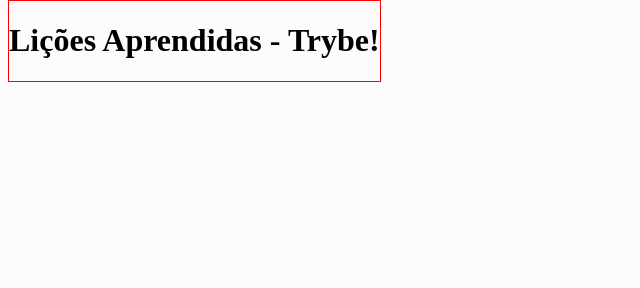
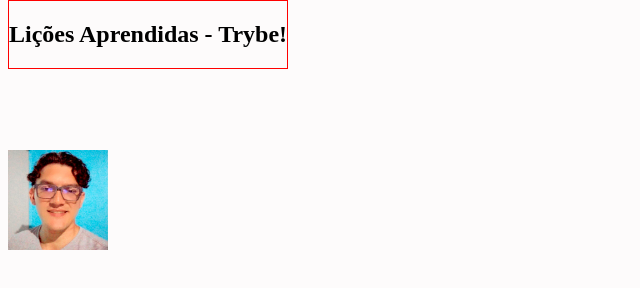
Before and after one commit to pedro-henrique-a-silva/lessons-learned, a website: page index.html in a window 1280 px wide. Shown: the whole page, without its empty margins (0-640 px from the left). Drawn offline with Linux system fonts and the light colour scheme.

Commit message:
Requisito 3 concluido

```diff
--- a/index.html
+++ b/index.html
@@ -9,8 +9,16 @@
 </head>
 <body>
   <header id="cabecalho">
-    <h1 id="titulo">Lições Aprendidas - Trybe!</h1>
+    <section>
+      <h1 id="titulo">Lições Aprendidas - Trybe!</h1>
+    </section>
   </header>
+
+  <main>
+    <section>
+      <img id="minha_foto" src="perfil.jpeg" alt="foto de um rapaz sorrindo">
+    </section>
+  </main>
 
 </body>
 </html>
--- a/style.css
+++ b/style.css
@@ -7,3 +7,11 @@
   border: 1px solid red;
   top: 0;
 }
+
+main {
+  margin-top: 150px;
+}
+
+main img {
+  width: 100px;
+}
```
Also changed, not shown: perfil.jpeg (added).
